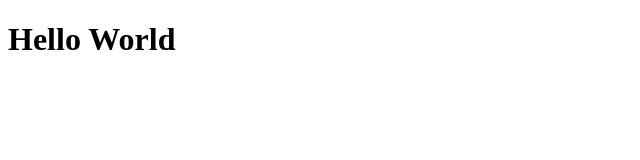
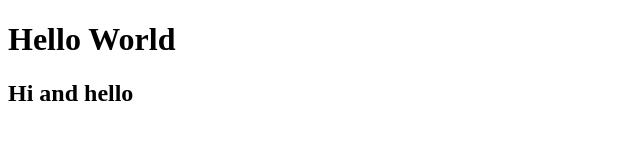
Before and after one commit to cjjulian16/index.html, a plain HTML site: page index.html in a window 1280 px wide. Shown: the whole page, without its empty margins (0-640 px from the left). Drawn offline with Linux system fonts and the light colour scheme.

Commit message:
second commit

```diff
--- a/index.html
+++ b/index.html
@@ -8,5 +8,6 @@
 <body>
 
 	<h1>Hello World</h1>
+	<h2>Hi and hello</h2>
 </body>
 </html>
```
